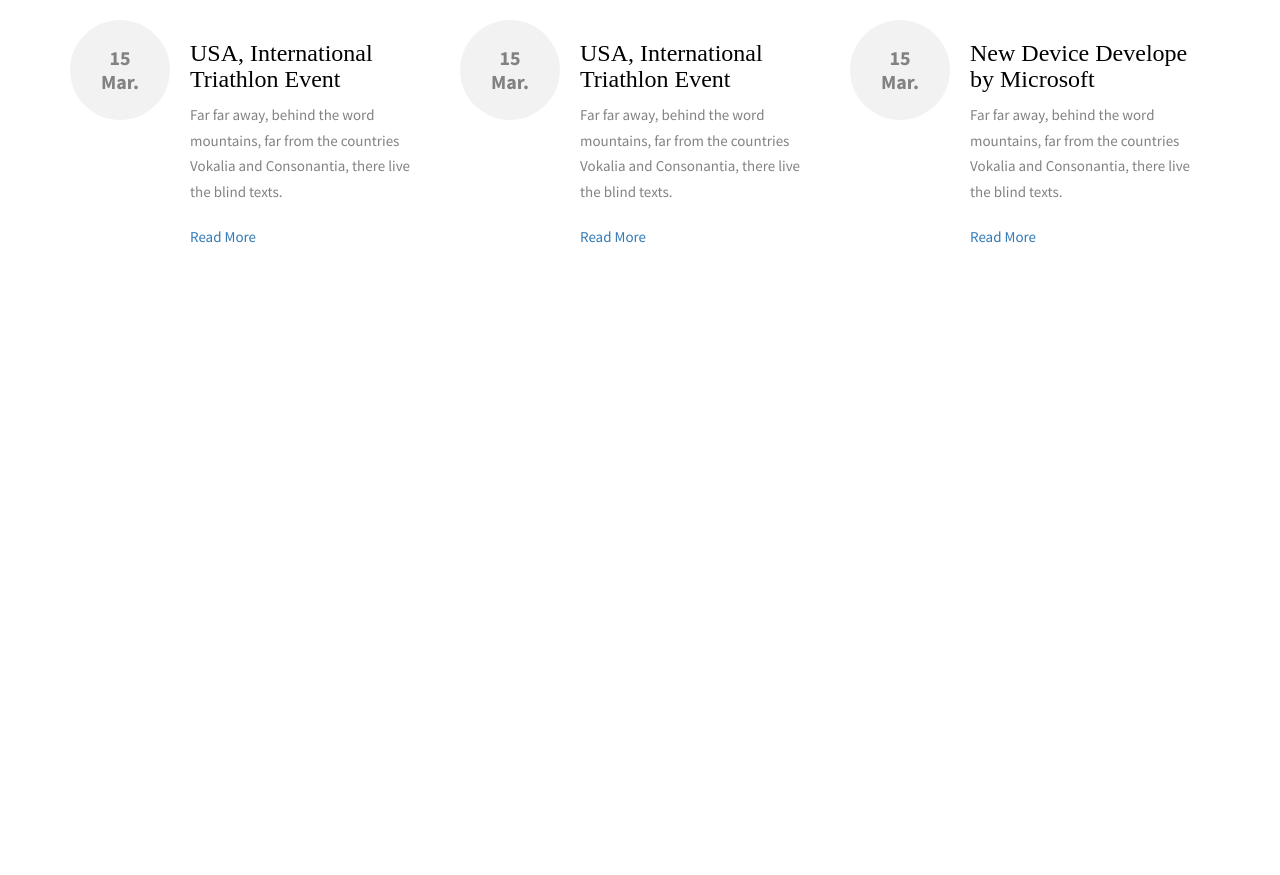
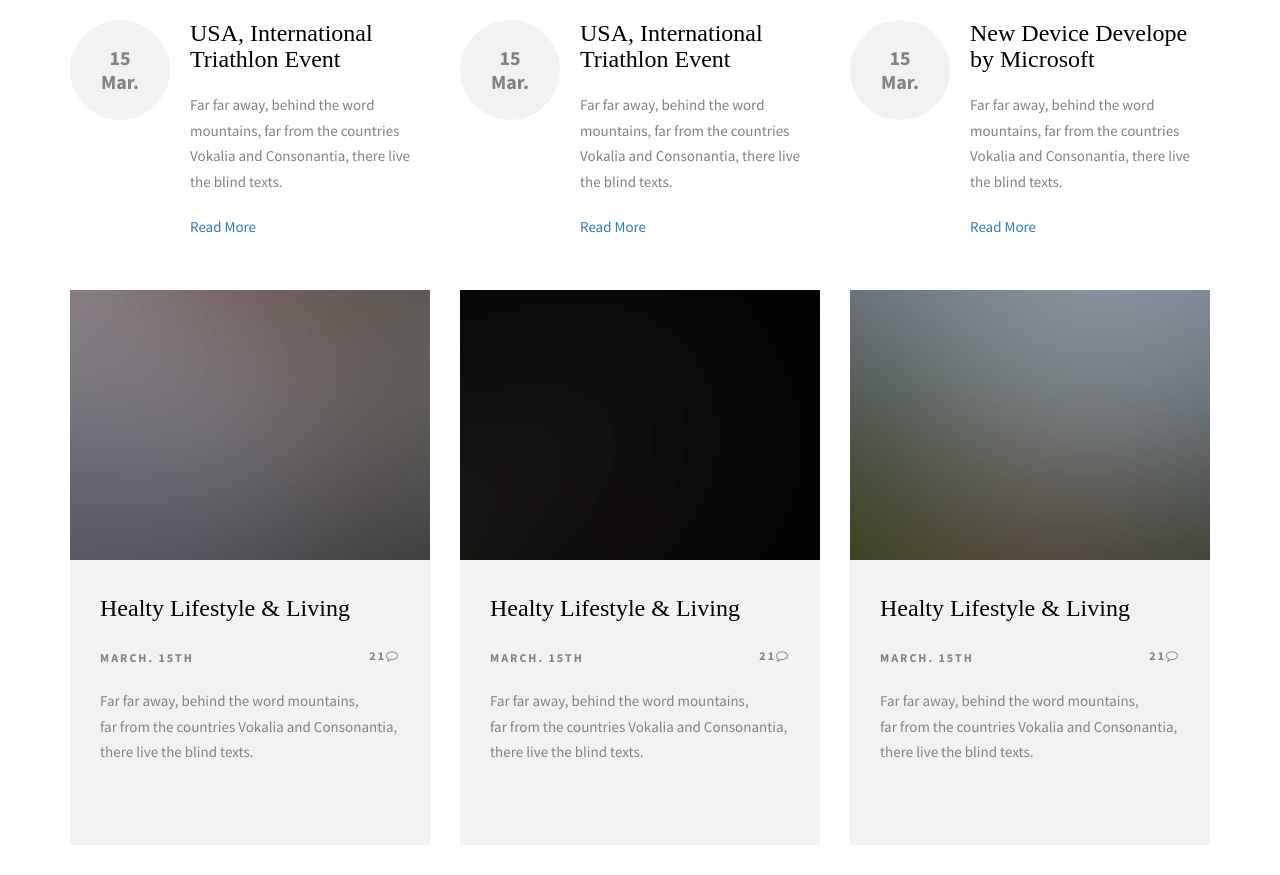
Before and after one commit to suzanafc/site, a plain HTML site: page index.html in a window 1280 px wide. Shown: the part 4065-4940 px from the top of the page. Before the commit the page ends 4365 px from the top, so only its background shows below. Drawn offline with Linux system fonts and the light colour scheme.

Commit message:
section healty

```diff
--- a/css/estilo.css
+++ b/css/estilo.css
@@ -612,12 +612,12 @@ blockquote{
     color: #828282;
 }
 
-.blog-texto h3 a{
+.blog-texto h3 a, .blog-texto h3{
 	font-size: 2.4rem;
 	color: #000;
     font-family: "Roboto Slab", serif;
     font-weight: 400;
-    margin: 0 0 20px 0;
+    margin: 0 0 2rem 0;
 }
 
 .blog-texto p{
@@ -628,3 +628,50 @@ blockquote{
     line-height: 1.7;
     color: #828282;
 }
+
+.blog-imgfundo{
+    display: block;
+    background-size: cover;
+    background-position: top center;
+    background-repeat: no-repeat;
+    position: relative;
+    height: 27rem;
+}
+
+.blog-span2, .blog-span2 a{
+	font-size: 1.2rem;
+    text-transform: uppercase;
+    letter-spacing: .2rem;
+    font-weight: 700;
+    display: inline-block;
+    margin-bottom: 2rem;
+    float: right;
+    line-height: 1.7;
+    color: #828282;
+}
+
+.blog-span1{
+	font-size: 1.2rem;
+    text-transform: uppercase;
+    letter-spacing: .2rem;
+    font-weight: 700;
+    display: inline-block;
+    margin-bottom: 2rem;
+   color: #828282;
+}
+
+#healty h3{
+	font-size: 2rem;
+    line-height: 1.5;
+}
+
+#healty .blog-texto{
+	padding: 3rem;
+}
+
+.blogtexto-img{
+	background-color:rgba(0,0,0,.05);
+	margin-bottom: 3rem;
+    width: 100%;
+    float: left;
+}
--- a/index.html
+++ b/index.html
@@ -462,6 +462,56 @@
 				</div>
 			</div>
 		</section>
+		<section id="healty">
+			<div class="container">
+
+				<div class="row">
+					<div class="col-md-4 col-lg-4">
+						<div class="blogtexto-img">
+							<div class="blog-img">
+								<a href="#" class="blog-imgfundo" style="background-image: url(img/project-1.jpg);"></a>
+							</div>
+
+							<div class="blog-texto">
+								<h3><a href="#">Healty Lifestyle & Living</a></h3>
+								<span class="blog-span1">March. 15th</span>
+								<span class="blog-span2"><a href="">21<i class="fa fa-comment-o"></i></a></span>
+								<p>Far far away, behind the word mountains, far from the countries Vokalia and Consonantia, there live the blind texts.</p>
+							</div>
+						</div>
+					</div>
+					<div class="col-md-4 col-lg-4">
+						<div class="blogtexto-img">
+							<div class="blog-img">
+								<a href="#" class="blog-imgfundo" style="background-image: url(img/project-2.jpg);"></a>
+							</div>
+
+							<div class="blog-texto">
+								<h3><a href="#">Healty Lifestyle & Living</a></h3>
+								<span class="blog-span1">March. 15th</span>
+								<span class="blog-span2"><a href="">21<i class="fa fa-comment-o"></i></a></span>
+								<p>Far far away, behind the word mountains, far from the countries Vokalia and Consonantia, there live the blind texts.</p>
+							</div>
+						</div>
+					</div>
+
+					<div class="col-md-4 col-lg-4">
+						<div class="blogtexto-img">
+							<div class="blog-img">
+								<a href="#" class="blog-imgfundo" style="background-image: url(img/project-3.jpg);"></a>
+							</div>
+
+							<div class="blog-texto">
+								<h3><a href="#">Healty Lifestyle & Living</a></h3>
+								<span class="blog-span1">March. 15th</span>
+								<span class="blog-span2"><a href="">21<i class="fa fa-comment-o"></i></a></span>
+								<p>Far far away, behind the word mountains, far from the countries Vokalia and Consonantia, there live the blind texts.</p>
+							</div>
+						</div>
+					</div>
+				</div>
+			</div>
+		</section>
 
 		<script type="text/javascript" src="js/jquery.js.js"></script>
 		<script type="text/javascript" src="js/jquery.countTo.js"></script>
```
